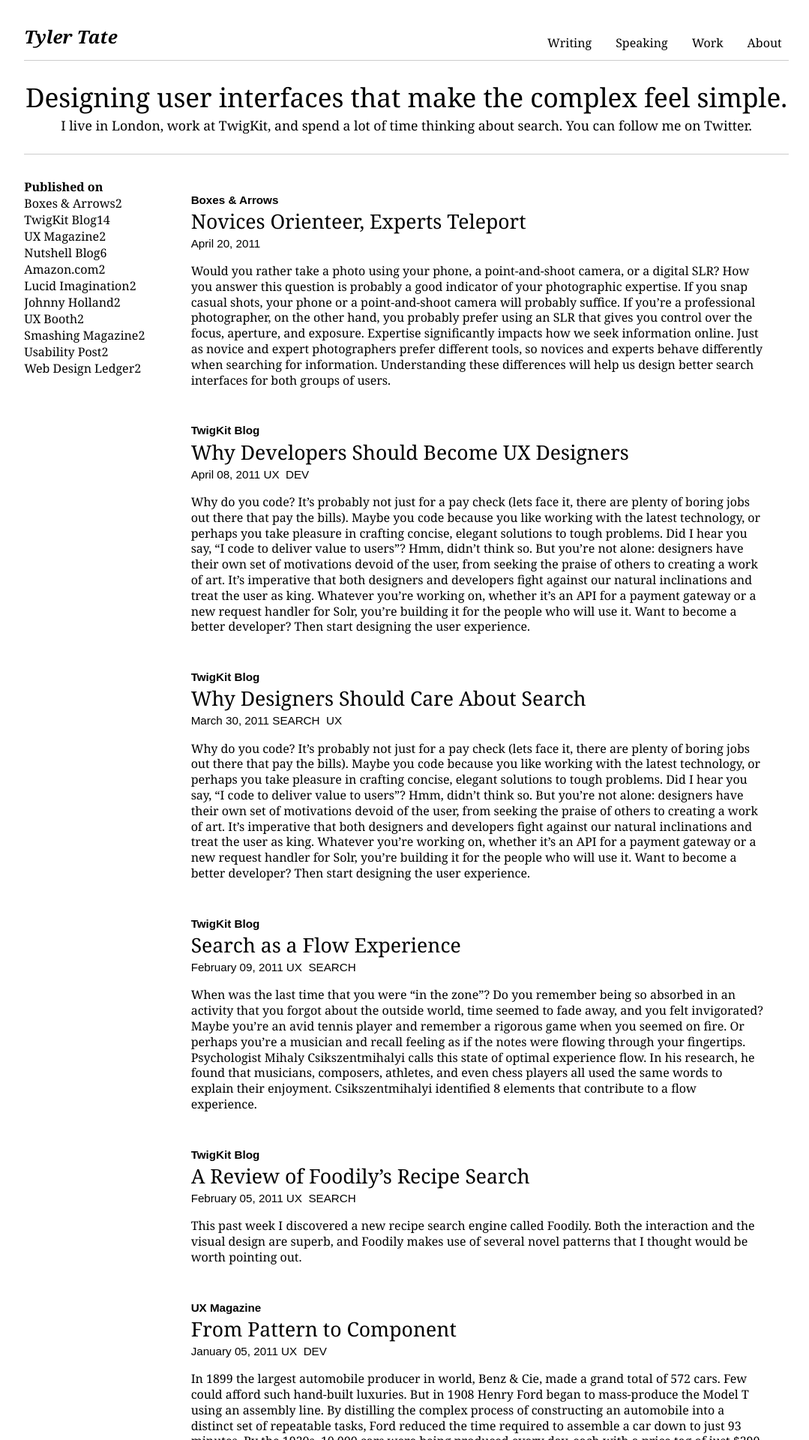
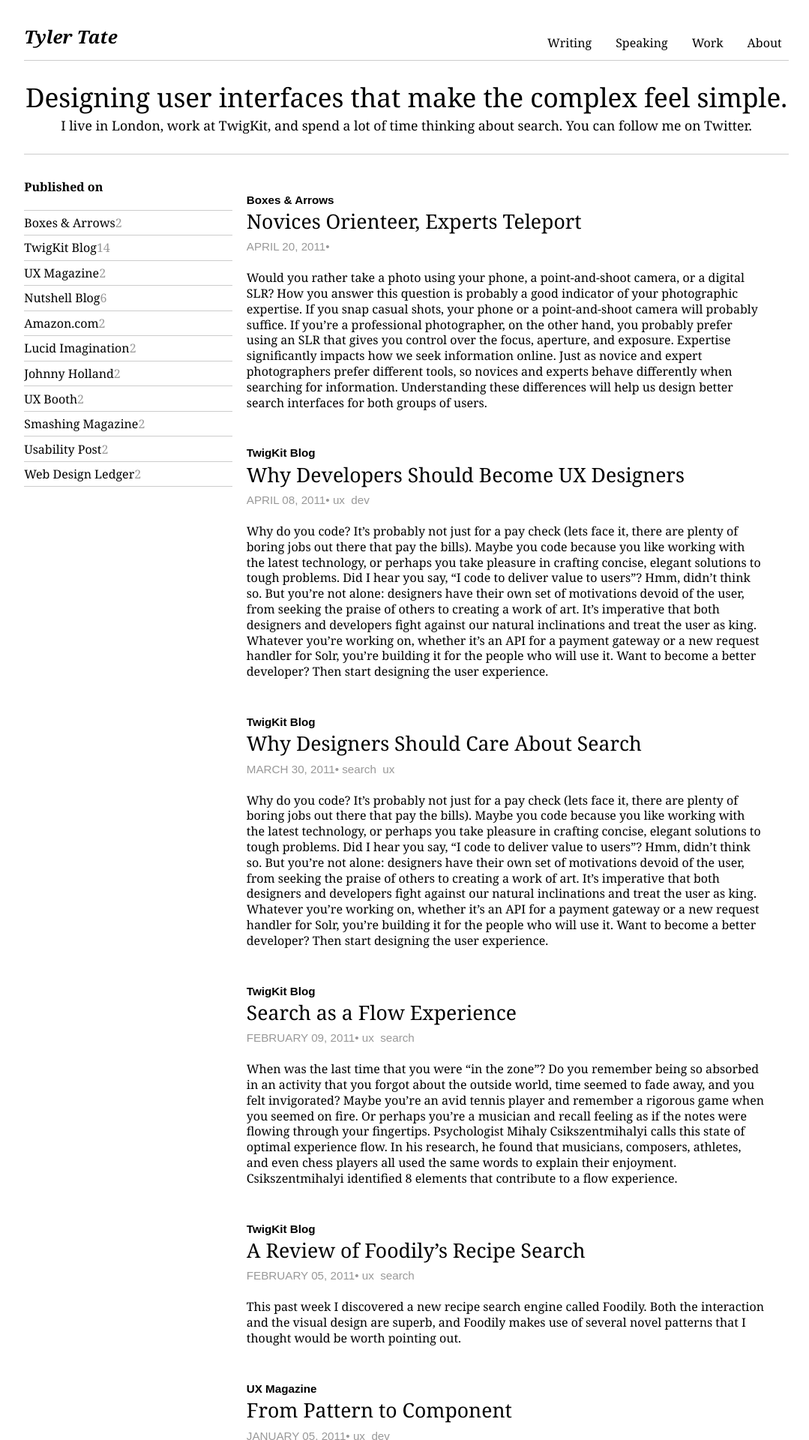
Before and after one commit to SeriouslyInc/tylertate, a Jekyll site: the page built from index.html, in a window 1280 px wide. Shown: the top 1920 px of the page at 75% size, without its empty margins (98-1177 px from the left). Built offline with Jekyll 4.4.1, drawn with Linux system fonts in a browser that asks for light colours; nearby versions of some CDN libraries.

Commit message:
Simplifying

```diff
--- a/resources/css/main.css
+++ b/resources/css/main.css
@@ -96,14 +96,25 @@ section#writing {
 section#writing aside {
   overflow: hidden;
   float: left;
-  width: 19.642857142857142%;
+  width: 26.785714285714285%;
   margin: 0 0.8928571428571428%;
   _display: inline;
+}
+section#writing aside ul#publisher {
+  border-top: 1px solid #ccc;
+  margin-top: 1.25em;
+}
+section#writing aside ul#publisher li {
+  border-bottom: 1px solid #ccc;
+  padding: 0.33em 0;
+}
+section#writing aside ul#publisher li span {
+  color: #999;
 }
 section#writing section#articles {
   overflow: hidden;
   float: left;
-  width: 76.78571428571429%;
+  width: 69.64285714285714%;
   margin: 0 0.8928571428571428%;
   _display: inline;
 }
@@ -133,11 +144,15 @@ section#writing section#articles article header h2 a {
   text-decoration: none;
 }
 section#writing section#articles article header p {
-  margin: 0.2em 0;
+  margin: 0.5em 0;
   display: inline-block;
+  color: #999;
 }
-section#writing section#articles article header p.categories {
+section#writing section#articles article header p.date {
   text-transform: uppercase;
+}
+section#writing section#articles article header p.date:after {
+  content: "•";
 }
 section#writing section#articles article section p {
   padding-right: 2em;
```
Also changed, not shown: resources/css/main.less (+23 -4 lines).
